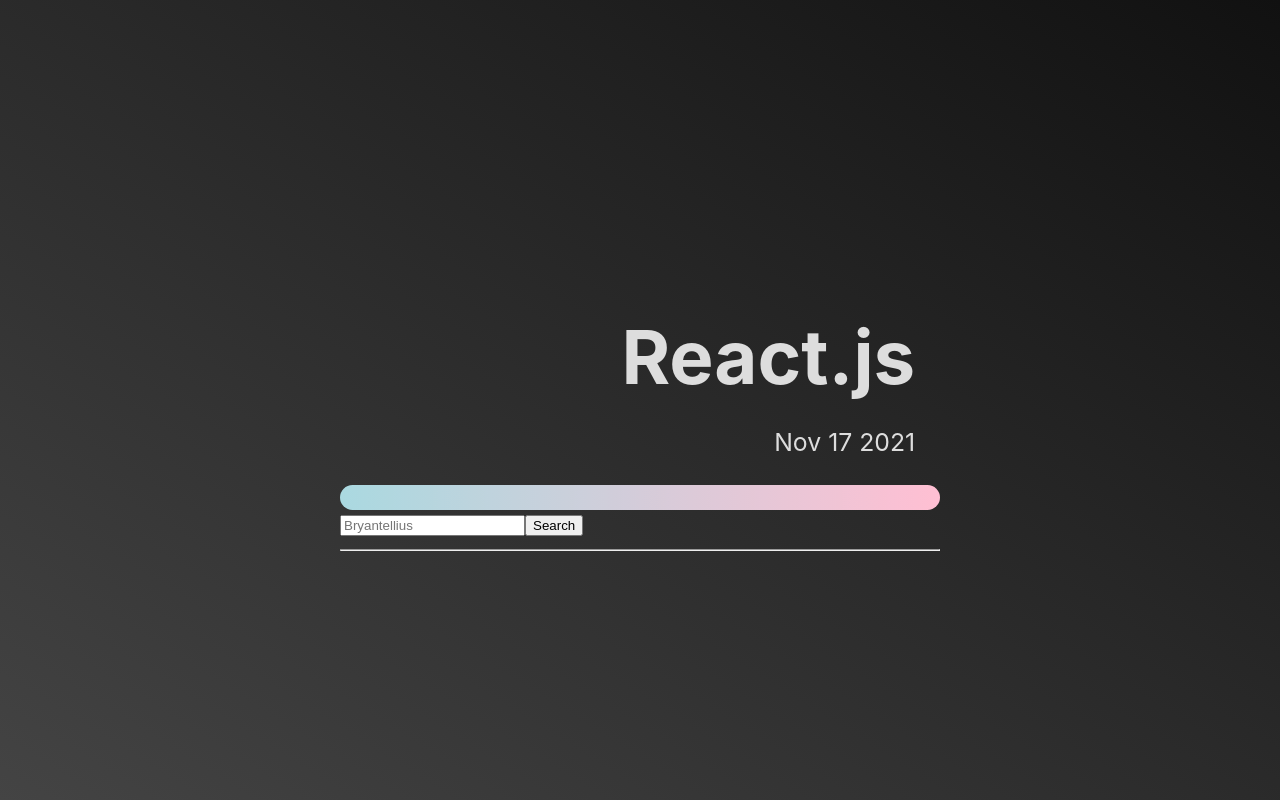
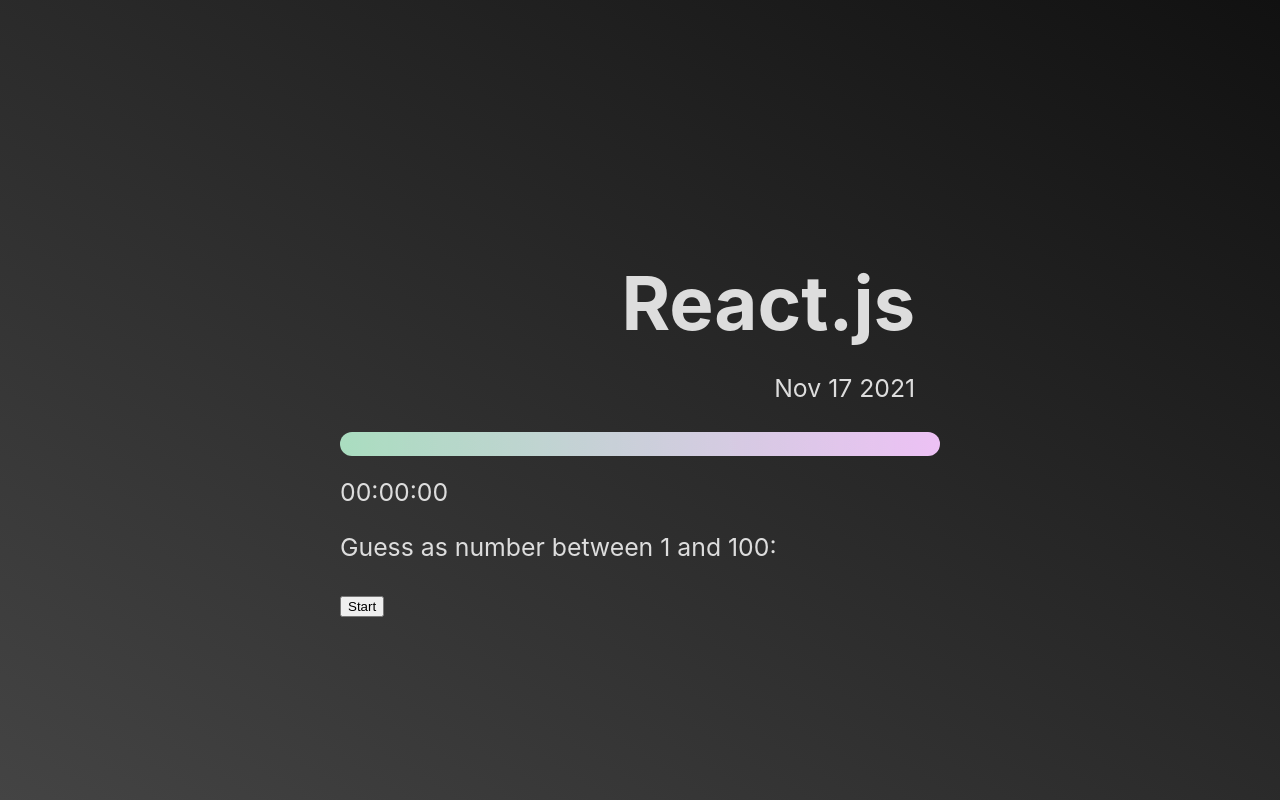
Before and after one commit to Bryantellius/tc-node5-classroom, a React (Create React App) app in the folder walkthroughs/react/first-react/: page / in a window 1280 px wide. Built offline with nearby package versions, Linux system fonts and the light colour scheme.

Commit message:
Trimmed walkthrough for React Number Guessing game

```diff
--- a/walkthroughs/react/first-react/src/App.jsx
+++ b/walkthroughs/react/first-react/src/App.jsx
@@ -4,61 +4,15 @@
 import Game from "./components/Game";
 import { Component } from "react";
 
-class App extends Component {
-  constructor() {
-    super();
-
-    this.state = {
-      user: {},
-      hasUser: false,
-    };
-
-    this.searchUser = this.searchUser.bind(this);
-  }
-
-  searchUser(e) {
-    e.preventDefault();
-    let username = document.querySelector("#username").value;
-
-    fetch("https://www.codewars.com/api/v1/users/" + username)
-      .then((res) => res.json())
-      .then((data) => this.setState({ user: data, hasUser: true }))
-      .catch((err) => alert(err.message));
-  }
-
-  render() {
+const App = () => {
   return (
     <main className="App">
       <div className="mw-600">
         <Title />
-          {/* <Game /> */}
-          <form action="" onSubmit={this.searchUser}>
-            <input
-              type="text"
-              name="username"
-              placeholder="Bryantellius"
-              id="username"
-            />
-            <button type="submit">Search</button>
-          </form>
-          <hr />
-          {this.state.hasUser ? (
-            <ul id="userDetails">
-              <li id="username">{this.state.user.username}</li>
-              <li id="honor">{this.state.user.honor}</li>
-              <ul id="skills">
-                {Object.keys(this.state.user.ranks.languages).map(
-                  (lang, idx) => (
-                    <li key={`${lang} + ${idx}`}>{lang}</li>
-                  )
-                )}
-              </ul>
-            </ul>
-          ) : null}
+        <Game />
       </div>
     </main>
   );
-  }
-}
+};
 
 export default App;
```
Lines whose indentation alone changed are shown as unchanged.
